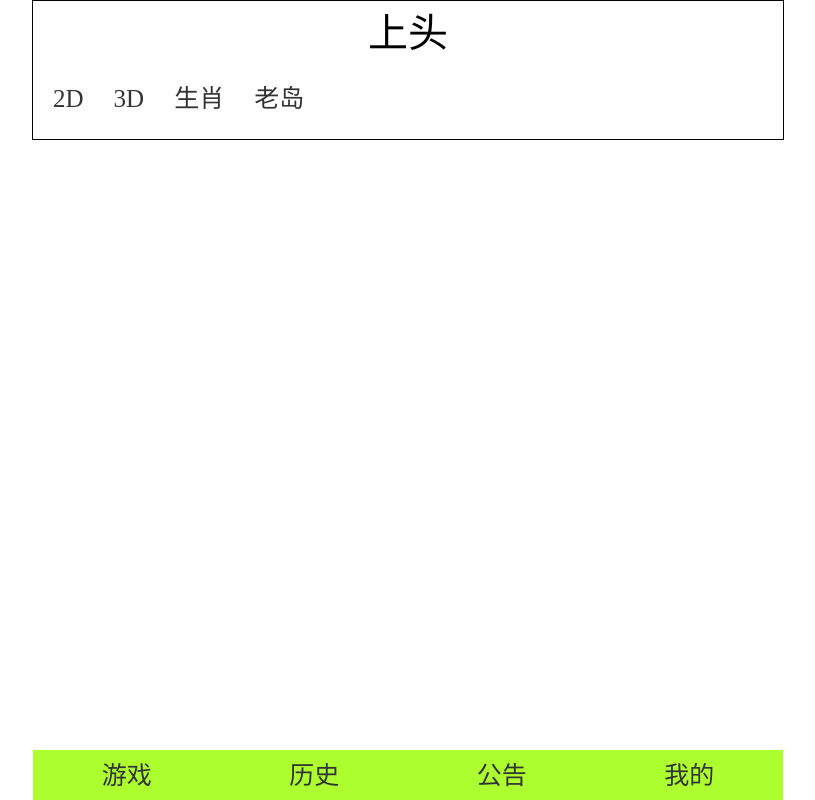
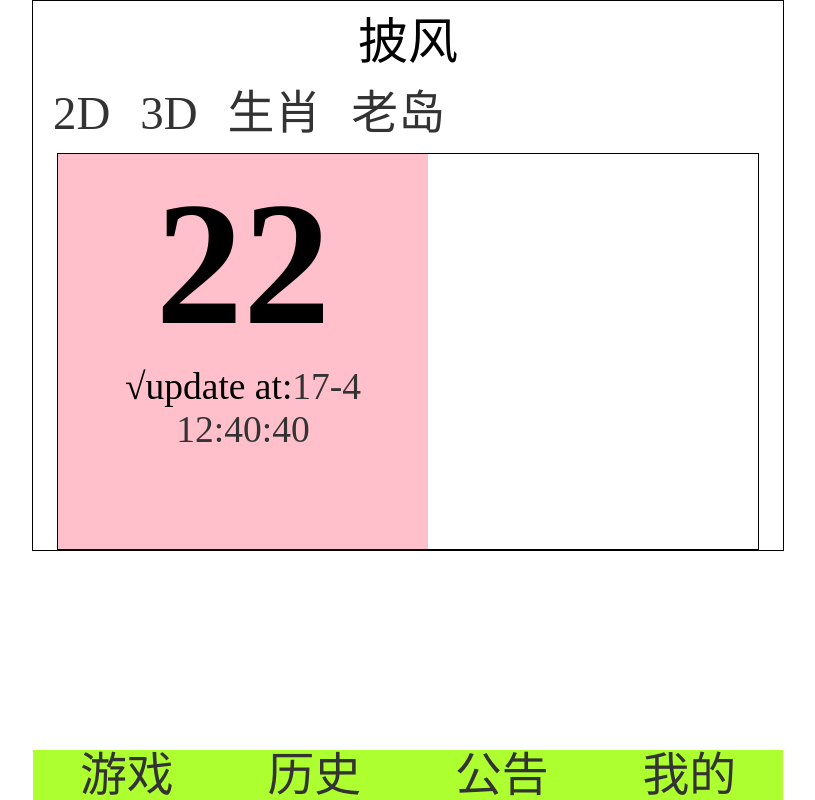
Before and after one commit to AungPhyoOo1931/lottery, a plain HTML site: page index.html in a window 1280 px wide. Shown: the whole page, without its empty margins (232-1047 px from the left). Drawn offline with Linux system fonts and the light colour scheme.

Commit message:
第四次提交

```diff
--- a/css/index.less
+++ b/css/index.less
@@ -35,7 +35,7 @@ li{
         .log{
             width: 100%;
 
-            font-size: 1.0667rem;
+            font-size: 50px;
         }
     }
     nav{
@@ -47,11 +47,11 @@ li{
                 align-items: center;
                 height: 100%;
                 li{
-                    height: (1.3333rem/ 1);
-                    line-height: (1.3333rem / 1);
-                    font-size: (.6667rem / 1);
-                    padding: (.1333rem / 1) (.2667rem / 1);
-                    margin-left: (.2667rem / 1);
+                    height: (1.3333rem);
+                    line-height: (1.3333rem );
+                    font-size: 1.25rem;
+                    padding: (.1333rem ) (.2667rem );
+                    margin-left: (.2667rem );
                     border-bottom: .0533rem solid #fff;
                     &:hover{
                         border-bottom: .0533rem solid green;
@@ -63,6 +63,28 @@ li{
             }
         }
     }
+
+    .main{
+        width: 18.6667rem;
+        margin: 0 auto;
+        border: 1px solid black;
+        .top{
+            width: 9.3333rem;
+            height: 10rem;
+            padding: .2667rem .2667rem;
+            background-color: pink;
+            text-align: center;
+            .live-number{
+                font-size: 4.6667rem;
+                font-weight: 600;
+            }
+            .live-time{
+                font-size: 1rem;
+            }
+        }
+    }
+
+
 
     footer{
         max-width: 750px;
@@ -85,7 +107,7 @@ li{
                 width: 100%;
                 justify-content: space-around;
                 align-items: center;
-                font-size: .6667rem;
+                font-size: 1.25rem;
             }
         }
     }
--- a/index.html
+++ b/index.html
@@ -9,7 +9,7 @@
 <body>
     <div id="app">
         <header>
-            <div class="log">上头</div>
+            <div class="log">披风</div>
         </header>
         <nav>
             <div class="top-nav">
@@ -29,6 +29,12 @@
                 </ul>
             </div>
         </nav>
+        <div class="main">
+            <div class="top">
+                <div class="live-number">22</div>
+                <div class="live-time"><span>√</span>update at:<a>17-4 12:40:40</a></div>
+            </div>
+        </div>
         <footer>
             <div class="footer-nav">
                 <ul>
```
Also changed, not shown: css/index.css.
